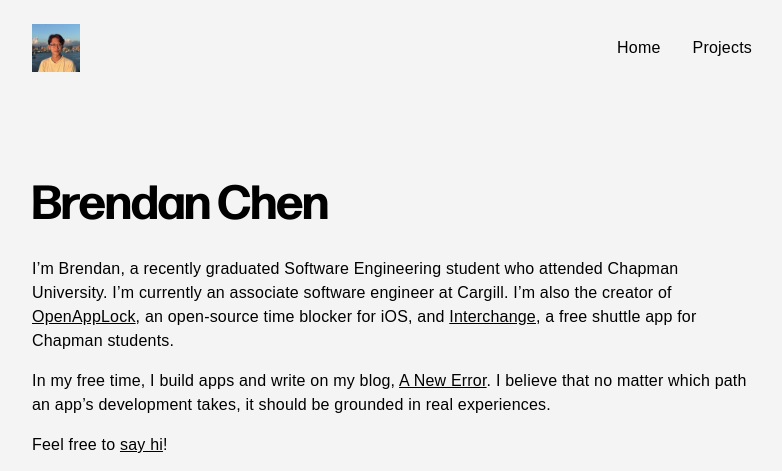
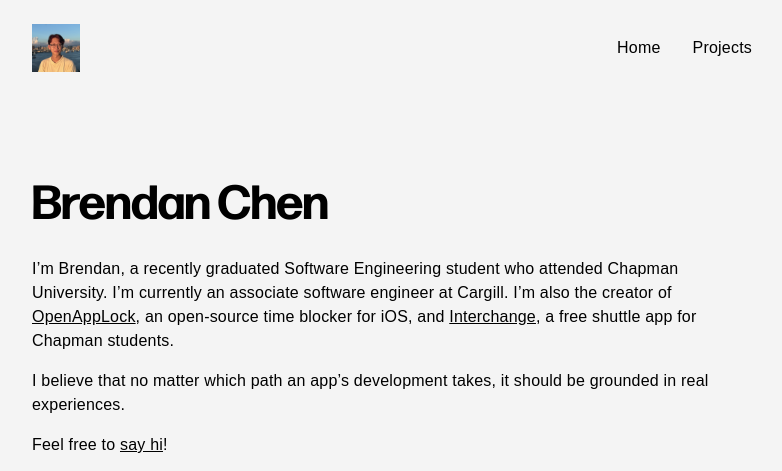
Before and after one commit to brendan-ch/brendan-ch.github.io, a Jekyll site: the page built from index.md, in a window 1280 px wide. Shown: the top 471 px of the page, without its empty margins (248-1030 px from the left). Built offline with Jekyll 4.4.1, drawn with Linux system fonts in a browser that asks for light colours; some web fonts are replaced.

Commit message:
Update index.md

```diff
--- a/index.md
+++ b/index.md
@@ -8,7 +8,7 @@ isIndexPage: 1
 
 I'm Brendan, a recently graduated Software Engineering student who attended Chapman University. I'm currently an associate software engineer at Cargill. I'm also the creator of [OpenAppLock](https://github.com/brendan-ch/OpenAppLock), an open-source time blocker for iOS, and [Interchange](https://interchange.bchen.dev), a free shuttle app for Chapman students.
 
-In my free time, I build apps and write on my blog, [A New Error](https://newerror.bchen.dev). I believe that no matter which path an app's development takes, it should be grounded in real experiences.
+I believe that no matter which path an app's development takes, it should be grounded in real experiences.
 
 Feel free to [say hi](mailto:brendan@bchen.dev)!
 
```
